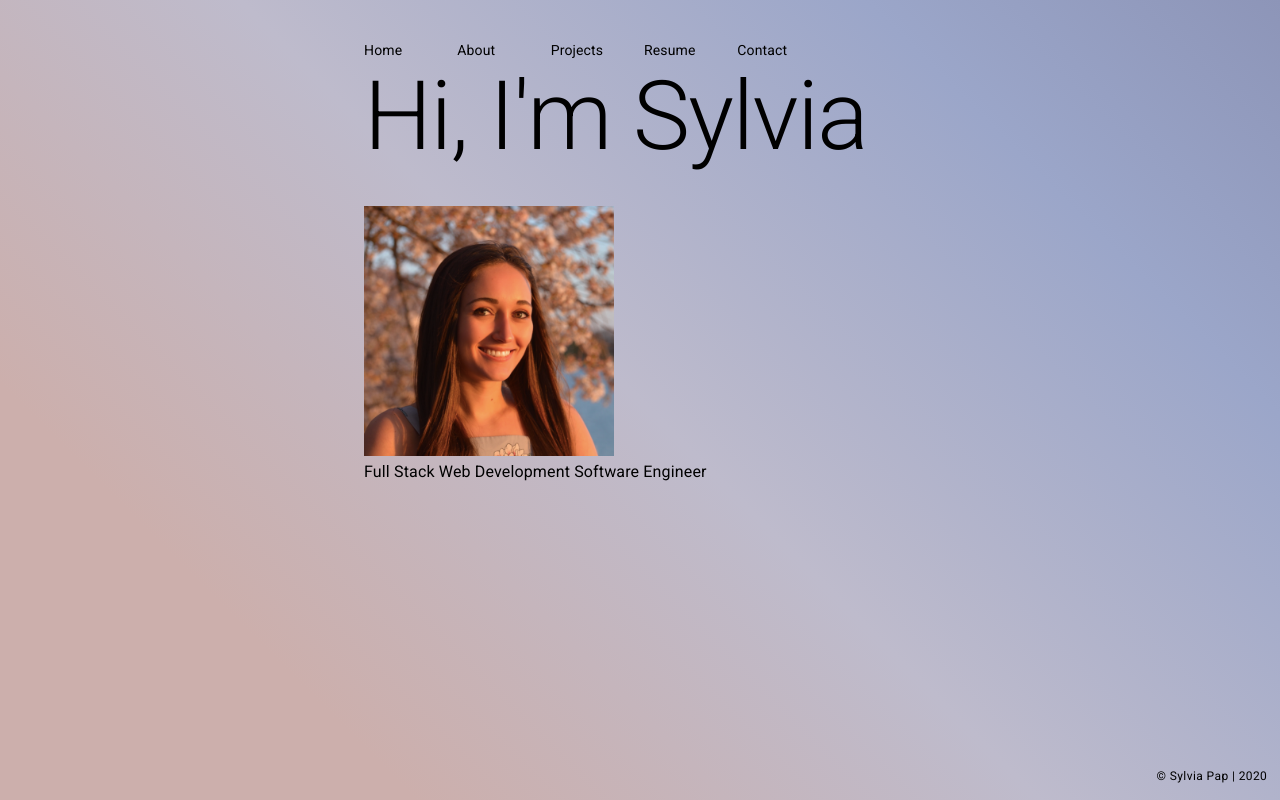
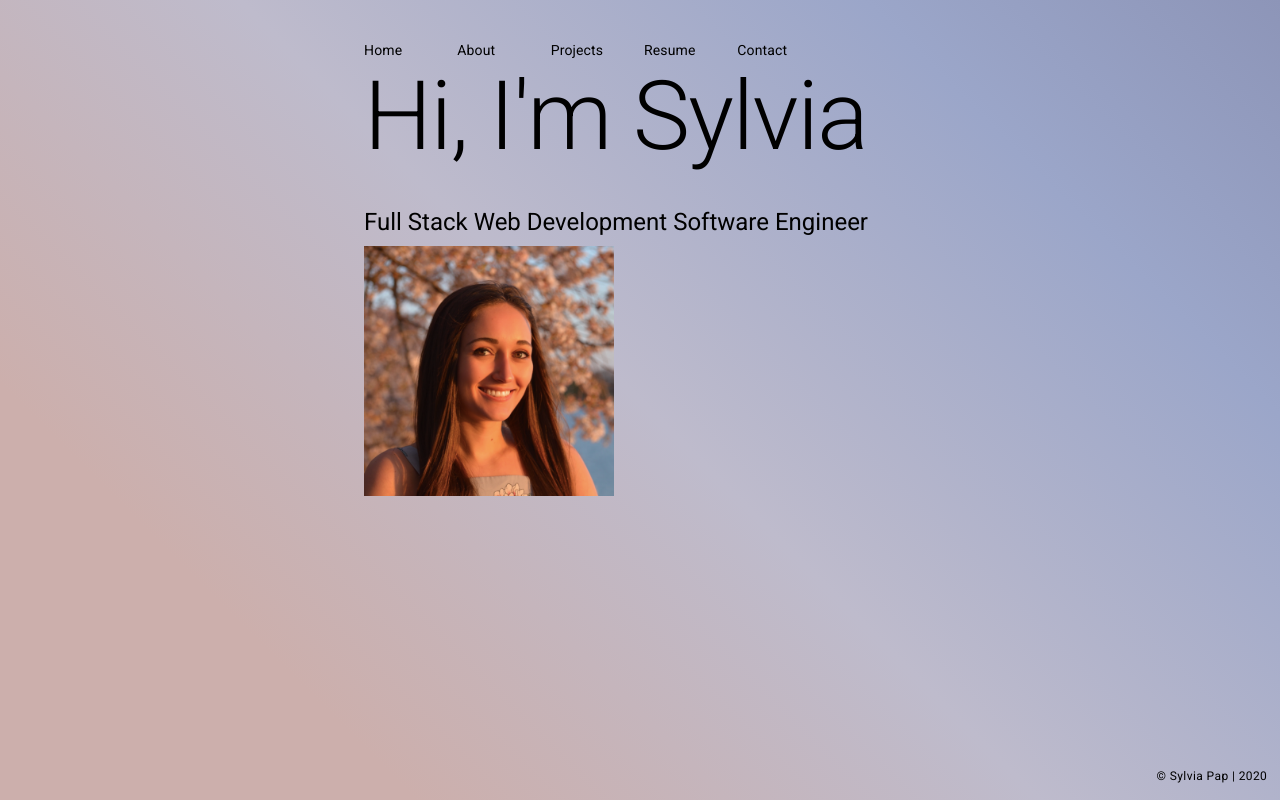
Before and after one commit to sylviapap/personal-site-react, a React (Create React App) app: page / in a window 1280 px wide. Built offline with nearby package versions, Linux system fonts and the light colour scheme.

Commit message:
change typography

```diff
--- a/src/pages/Home.js
+++ b/src/pages/Home.js
@@ -14,10 +14,10 @@ class Home extends Component {
          <Typography variant="h1" component="h2" gutterBottom>
             Hi, I'm {name}
          </Typography>
-         <img className="profile-pic"  src={profilepic} alt="Profile Pic" />
-         <Typography variant="body1" gutterBottom>
+         <Typography variant="h5" gutterBottom>
             {description}
          </Typography>
+         <img className="profile-pic"  src={profilepic} alt="Profile Pic" />
       </section>
     );
   }
```
